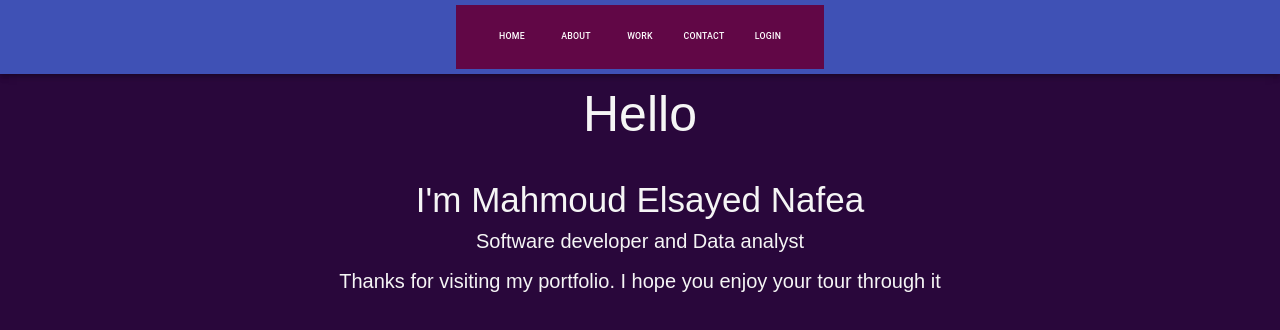
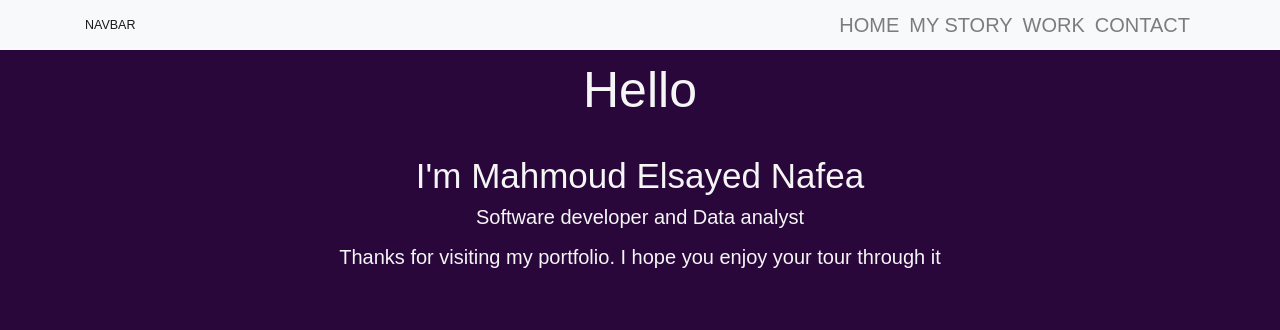
Before and after one commit to MahmoudNafea/portfolio, a React (Create React App) app: page / in a window 1280 px wide. Shown: the top 330 px of the page. Built offline with nearby package versions, Linux system fonts and the light colour scheme.

Commit message:
replacing material ui navbar with bootstrap

```diff
--- a/src/components/ui/navbar.js
+++ b/src/components/ui/navbar.js
@@ -1,48 +1,43 @@
 import React from 'react';
-import { makeStyles } from '@material-ui/core/styles';
-import AppBar from '@material-ui/core/AppBar';
-import Toolbar from '@material-ui/core/Toolbar';
-import Typography from '@material-ui/core/Typography';
-import Button from '@material-ui/core/Button';
-import IconButton from '@material-ui/core/IconButton';
-import MenuIcon from '@material-ui/icons/Menu';
-import { Link } from 'react-router-dom';
-import FadeMenu from './menu';
+import Background from './../background';
+
+// import { Link } from 'react-router-dom';
+// import FadeMenu from './menu';
 
 
-const useStyles = makeStyles(theme => ({
-    root: {
-        flexGrow: 1,
-    },
-    menuButton: {
-        marginRight: theme.spacing(2),
-    },
-    title: {
-        flexGrow: 1,
-    },
-}));
 
 const Navbar = () => {
-    const classes = useStyles();
 
     return (
-        <AppBar className="navbar" position="static" >
-            <Toolbar className="toolbar" >
-                {/* <IconButton edge="start" className={classes.menuButton} color="inherit" aria-label="menu"> */}
-                {/* <MenuIcon /> */}
-                <FadeMenu />
+        <div>
+            <nav className="navbar navbar-expand-sm navbar-light bg-light">
+                <div className="container">
+                    <a className="home-style navbar-brand" href="/">NAVBAR</a>
+                    <button className="navbar-toggler" type="button" data-toggle="collapse" data-target="#navbarNav"
+                        aria-controls="navbarNav" aria-expanded="false" aria-label="Toggle navigation">
+                        <span className="navbar-toggler-icon"></span>
+                    </button>
 
-                {/* </IconButton> */}
-                <Typography variant="h6" className={classes.title}>
+                    <div className="collapse navbar-collapse " id="navbarNav">
+                        <ul className="navbar-nav ml-auto">
+                            <a className="btn-style nav-item nav-link" href="/">HOME <span className="sr-only">(current)</span></a>
+                            <li >
+                                <a className="btn-style nav-item nav-link" href="/about">MY STORY</a>
+                            </li>
+                            <li >
+                                <a className="btn-style nav-item nav-link" href="/work">WORK</a>
+                            </li>
+                            <li >
+                                <a className="btn-style nav-item nav-link" href="/contact">CONTACT</a>
+                            </li>
+                        </ul>
+                    </div>
+                </div>
 
-                </Typography>
-                <Button className="nav-button" component={Link} to='/' color="inherit" >Home</Button>
-                <Button className="nav-button" component={Link} to='/about' color="inherit">About</Button>
-                <Button className="nav-button" component={Link} to='/work' color="inherit">Work</Button>
-                <Button className="nav-button" component={Link} to='/contact' color="inherit">Contact</Button>
-                <Button className="nav-button" component={Link} to='/login' color="inherit">Login</Button>
-            </Toolbar>
-        </AppBar>
+            </nav>
+
+        </div>
+
     )
 }
 
```
